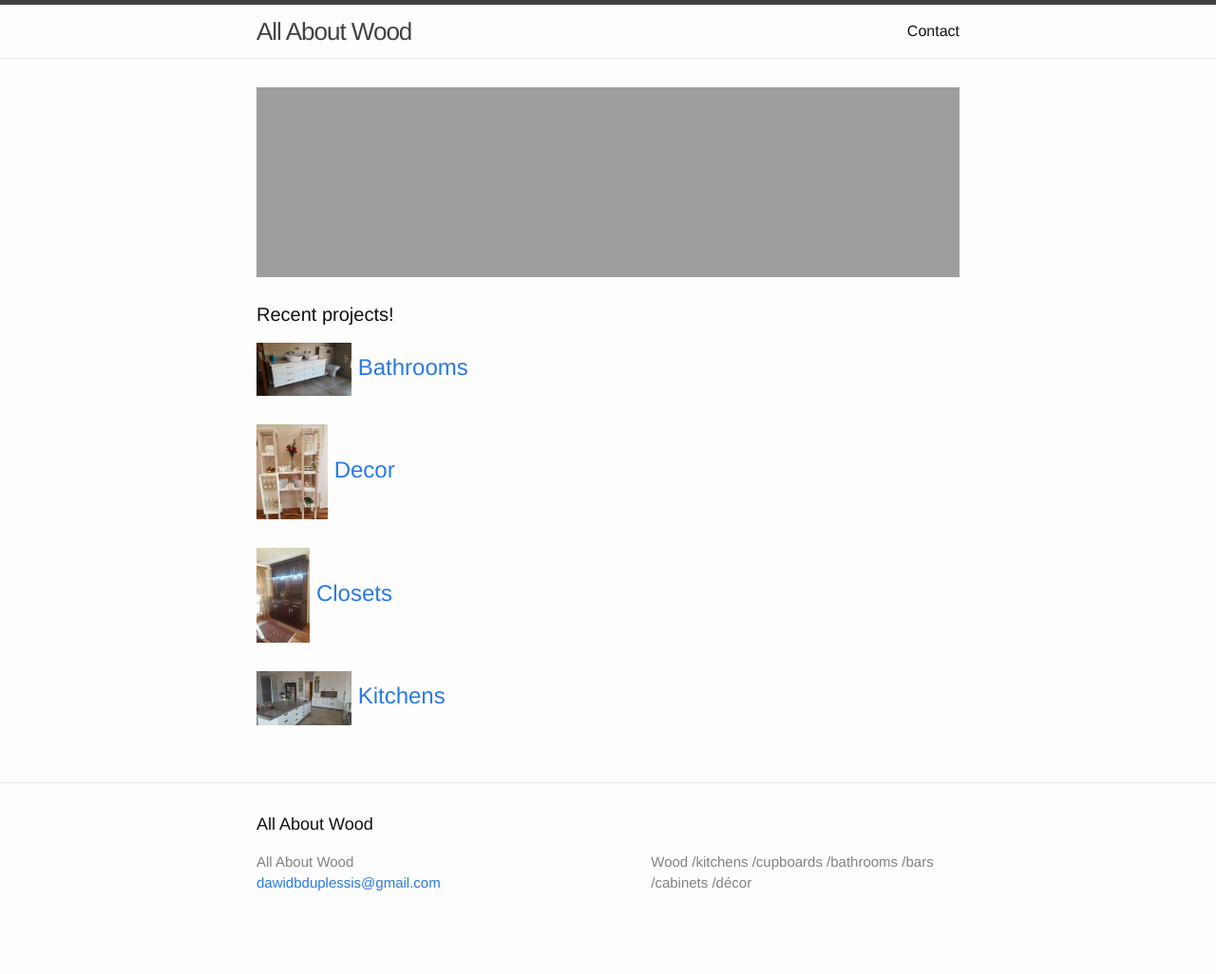
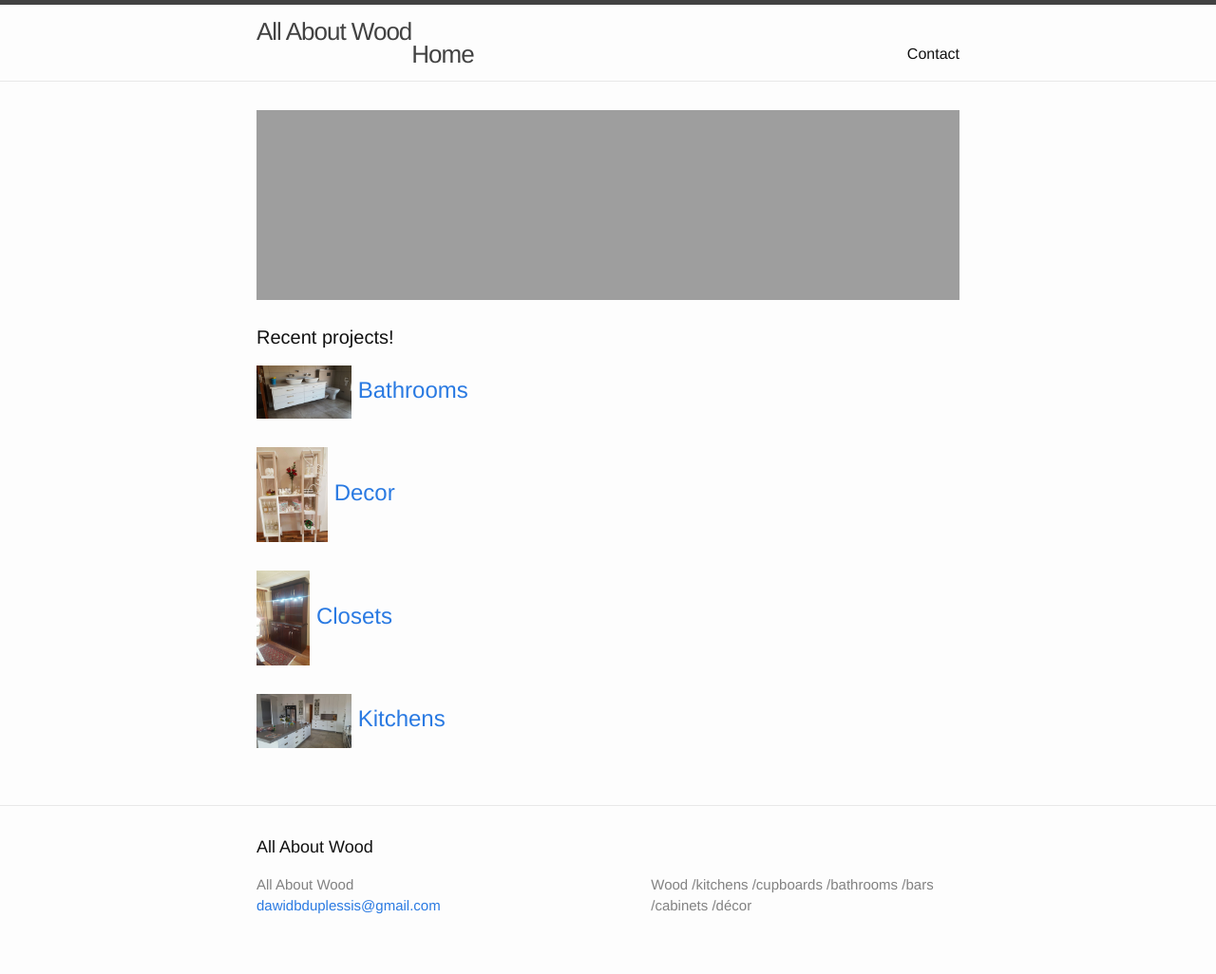
Before and after one commit to Dawidbduplessis/dawidbduplessis.github.io, a Jekyll site: the page built from index.html, in a window 1280 px wide. Shown: the whole page at 95% size. Built offline with Jekyll 4.4.1, drawn with Linux system fonts in a browser that asks for light colours; before the commit the page ends 1002 px from its top, so only the background shows below that.

Commit message:
Added home button

```diff
--- a/_includes/header.html
+++ b/_includes/header.html
@@ -3,8 +3,11 @@
   <div class="wrapper">
 
     <a class="site-title" href="{{ site.baseurl }}/">{{ site.title }}</a>
+<div>&nbsp;</div>
 
-    <nav class="site-nav">
+
+    <a class="site-title" href="{{ site.baseurl }}/">Home</a>
+  <nav class="site-nav">
       <a href="#" class="menu-icon">
         <svg viewBox="0 0 18 15">
           <path fill="#424242" d="M18,1.484c0,0.82-0.665,1.484-1.484,1.484H1.484C0.665,2.969,0,2.304,0,1.484l0,0C0,0.665,0.665,0,1.484,0 h15.031C17.335,0,18,0.665,18,1.484L18,1.484z"/>
```
